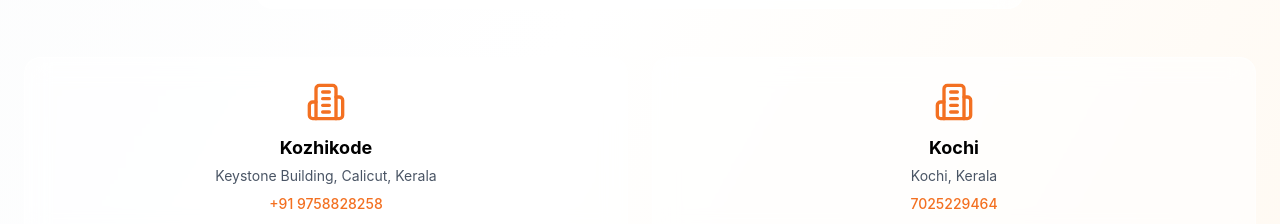
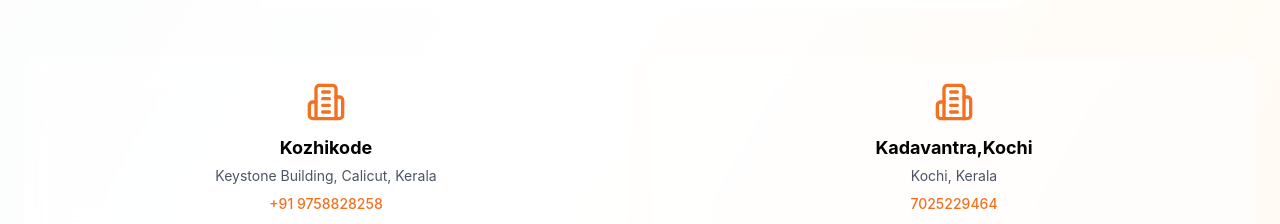
Before and after one commit to Siva2232/newweb, a React (Vite) app: page / in a window 1280 px wide. Shown: the part 11080-11304 px from the top of the page. Built offline with nearby package versions, Linux system fonts and the light colour scheme.

Commit message:
Your commit message

```diff
--- a/src/components/ContactSection.jsx
+++ b/src/components/ContactSection.jsx
@@ -517,7 +517,7 @@ export default function ContactSection() {
             <div className="grid grid-cols-2 gap-6">
               {[
                 { city: 'Kozhikode', address: 'Keystone Building, Calicut, Kerala', phone: '+91 9758828258' },
-                { city: 'Kochi', address: 'Kochi, Kerala', phone: '7025229464' },
+                { city: 'Kadavantra,Kochi', address: 'Kochi, Kerala', phone: '7025229464' },
               ].map((loc, i) => (
                 <motion.div
                   key={i}
--- a/src/layouts/Footer.jsx
+++ b/src/layouts/Footer.jsx
@@ -33,7 +33,7 @@ const Footer = () => {
   const currentYear = new Date().getFullYear();
 
   const socialLinks = [
-    { icon: <Facebook className="w-4.5 h-4.5" />, href: "https://www.facebook.com/haqsworld/videos/-welcome-to-getfix-academyin-this-video-we-dive-deep-into-the-jc-drawing-repair-/3991283944466014/", label: "Facebook" },
+    { icon: <Facebook className="w-4.5 h-4.5" />, href: "https://www.facebook.com/profile.php?id=61563246520454", label: "Facebook" },
     { icon: <Instagram className="w-4.5 h-4.5" />, href: "https://www.instagram.com/getfix_academy/", label: "Instagram" },
     { icon: <Linkedin className="w-4.5 h-4.5" />, href: "https://www.linkedin.com/company/getfixonline/?trk=organization_guest_main-feed-card_feed-actor-name&originalSubdomain=in", label: "LinkedIn" },
     { icon: <Youtube className="w-4.5 h-4.5" />, href: "https://www.youtube.com/watch?v=zMjvlr7nOiM", label: "YouTube" },
```
